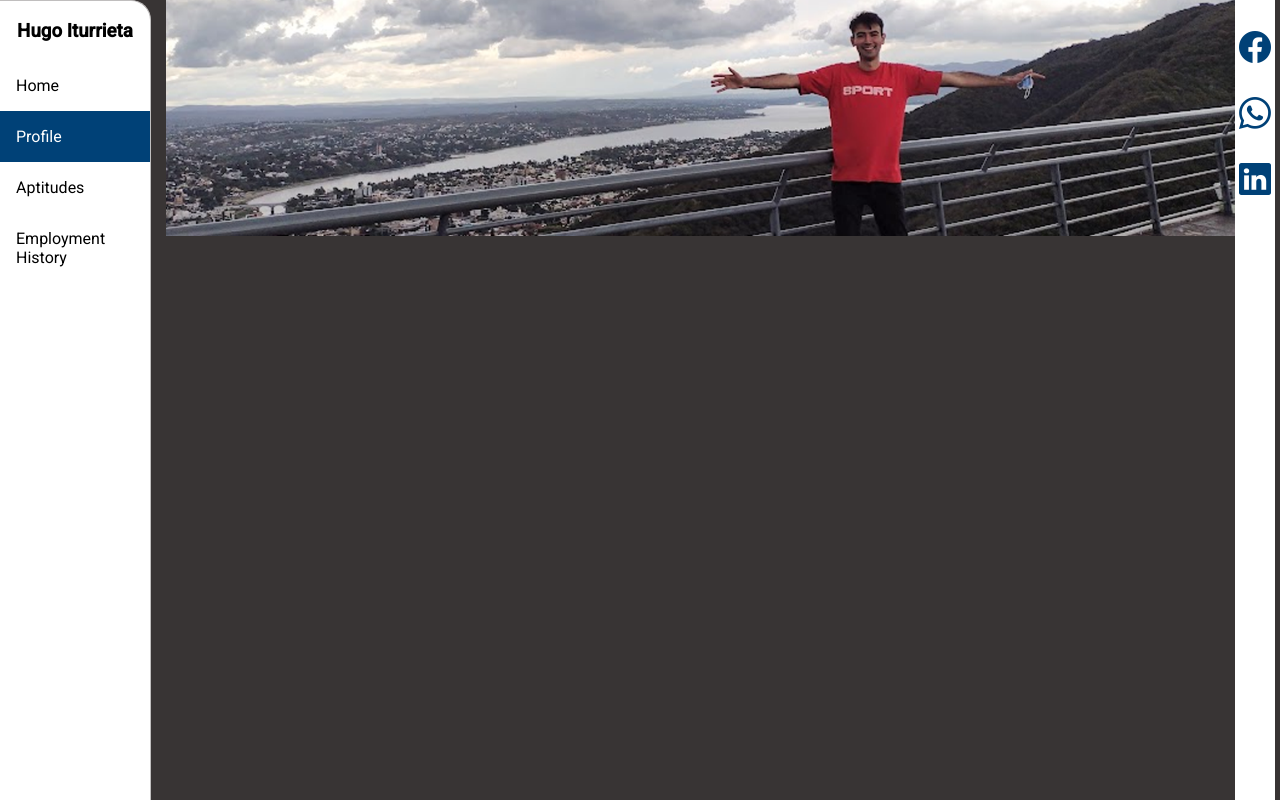
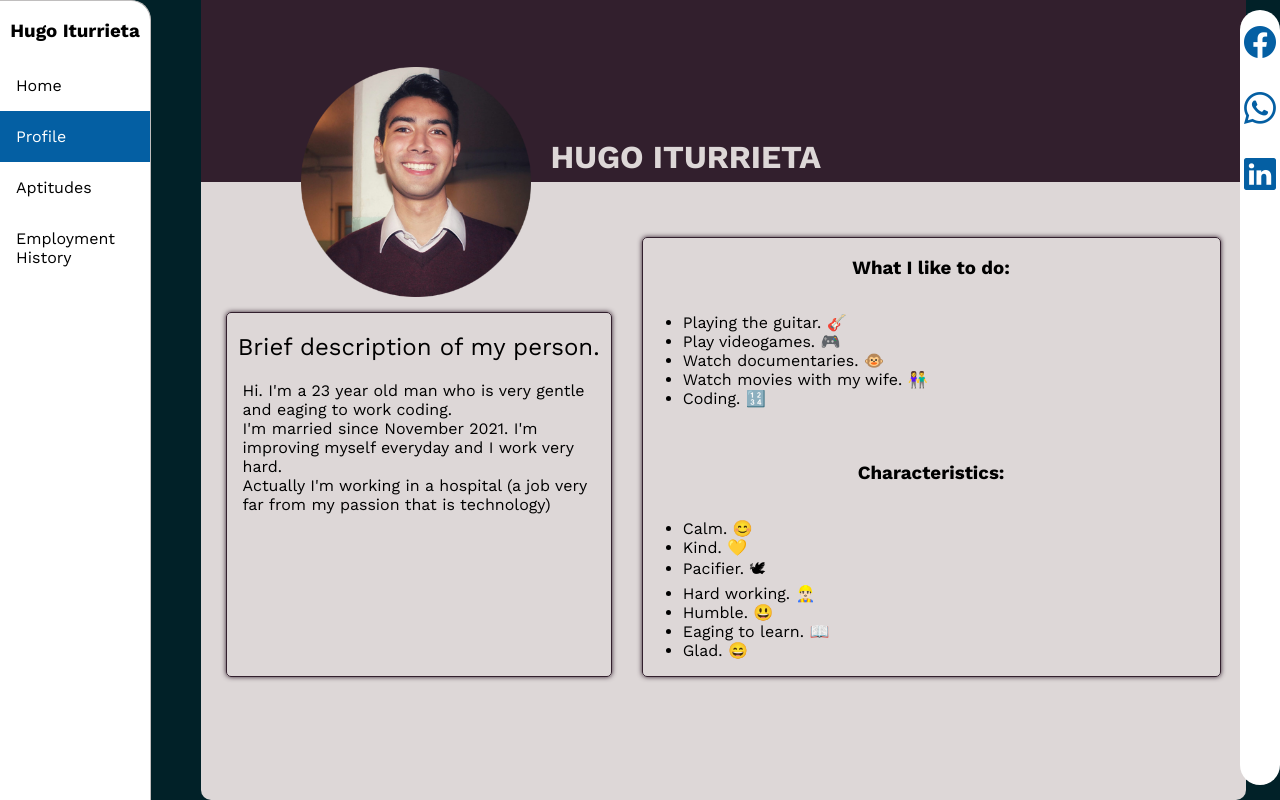
Before and after one commit to mehLabs/myPage, an Angular app: page /profile in a window 1280 px wide. Shown: the top 800 px of the page. Built offline with nearby package versions, Linux system fonts and the light colour scheme.

Commit message:
Added profile entry

```diff
--- a/package.json
+++ b/package.json
@@ -4,7 +4,7 @@
   "scripts": {
     "ng": "ng",
     "start": "ng serve",
-    "startlan": "ng serve --host 192.168.0.26",
+    "startlan": "ng serve --host 192.168.0.163",
     "build": "ng build",
     "watch": "ng build --watch --configuration development",
     "test": "ng test"
--- a/src/app/app.component.css
+++ b/src/app/app.component.css
@@ -1,3 +1,15 @@
+:root{
+    --main-color: #045fa3;
+    --background-color: #012128;
+    --blue-color: #06aaf2;
+    --orange-color: #feba3d;
+    --green-color: #9f865f;
+    --light-blue-color: #a7edfc;
+    --bordeau-color: #321F2D;
+    --light-pink-color: #DDD7D7;
+    --skin-color: #E1B19B;
+    --brown-color: #593E33;
+}
 .main-container{
     display:flex;
     padding: 0;
@@ -30,40 +42,36 @@ app-nav-bar{
 
 router-outlet{
     display: flex;
+    max-width: calc(100vw - 500px);
     justify-content: center;
     align-items: center;
     padding: 1px 16px 1px 0px; /* vertical, horizontal*/
-    height: 1000px;
+    /*height: 1000px;*/
 }
 
 app-social-media{
-    position:sticky;
+    position:fixed;
     float:right;
     width: 40px;
     margin:0;
-    margin-right: 5px;
+    right: 0px;
     top:0;
 
-    background-color: white;
 
 }
 
 
 .main{
     display:flex;
+    justify-content: center;
     padding: 0;
     margin: 0;
-    justify-content: space-between;
     width: calc(100vw - 150px);
     background-color: var(--background-color);
 }
 
-:root{
-    --main-color: rgb(0, 65, 119);
-    --background-color: #383434;
-}
 
-@media screen and  (max-width:700px) {
+@media screen and  (max-width:1185px) {
     .main-container{
         flex-direction: column;
     }
@@ -89,6 +97,9 @@ app-social-media{
         height: auto;
         position: relative;
     }
+    router-outlet{
+        padding: 0;
+    }
 
 }
 
--- a/src/app/components/profile/profile.component.css
+++ b/src/app/components/profile/profile.component.css
@@ -1,3 +1,122 @@
+.sidebar-inner a.active{
+    background-color: var(--bordeau-color);
+}
+
+
+.profile{
+    background-color: var(--light-pink-color);
+    border-radius: 10px;
+    min-height: 100vh;
+    width: 1045px;
+}
+
+
 #cover-img{
-    width: 100%;
+    border-radius: 5px;
+    height: 182px;
+    width: 1045px;
+    opacity: 0;
 }
+.cover{
+    display: flex;
+    padding: 0;
+    background-color: var(--bordeau-color);
+}
+
+.profile-pic{
+    position: absolute;
+    transform: translate(100px,-115px); /*center is 465px*/
+}
+#profile-picture{
+    height: 230px;
+}
+
+.profile-body{
+    display: flex;
+    flex-direction: row;
+    padding: 0px 25px;
+}
+
+.brief-description{
+    margin-top: 130px;
+    display: flex;
+    flex-direction: column;
+    align-items: center;
+    border-radius: 5px;
+    width: 395px;
+    min-height: 300px;
+}
+.brief-description h2{
+    font-weight: normal;
+}
+.brief-description p{
+    margin-block-start: 0;
+    margin-inline-start: 1em;
+    margin-inline-end: 1em;
+}
+
+.right-description{
+    margin-left: 30px;
+    width: 595px;
+}
+
+.title-name{
+    position: absolute;
+    padding-left: 350px;
+    transform: translateY(-65px);
+
+}
+.title-name h1{
+    color: var(--light-pink-color);
+}
+
+.interests{
+    display: flex;
+    margin-top:55px;
+    border-radius: 5px;
+    min-height: 360px;
+    flex-direction: column;
+
+}
+.interests h3{
+    text-align: center;
+}
+
+.border{
+    border: 1px solid var(--bordeau-color);
+    box-shadow: 0 0 5px var(--bordeau-color);
+}
+
+@media screen and (max-width:1145px) {
+    .profile{
+        width: calc(100vw);
+    }
+    .profile-body{
+        margin-top: 10px;
+        flex-direction: column;
+    }
+    .brief-description{
+        max-width: 90vw;
+    }
+    .right-description{
+        width: 80vw;
+        margin-left: 0px;
+    }
+    .profile-header{
+        max-width: calc(100vw - 16px);
+    }
+    #cover-img{
+        width: calc(100vw - 25px);
+    }
+    .cover{
+        width: calc(100vw - 16px);
+    }
+    .title-name{
+        width: calc(100vw - 16px);
+        margin: 0 auto;
+        position: absolute;
+        padding-left: 0;
+        text-align: center;
+        transform: translateY(-195px);
+    }
+}
--- a/src/app/components/profile/profile.component.html
+++ b/src/app/components/profile/profile.component.html
@@ -1,3 +1,61 @@
-<div class="cover">
-    <img id="cover-img" src="../../../assets/images/profile/cover.png" alt="Hugo en Villa Carlos Paz extendiendo los brazos en un mirador">
+<div class="profile">
+    <div class="profile-header">
+        <div class="cover">
+            <img id="cover-img" src="../../../assets/images/profile/cover.png" alt="Hugo en Villa Carlos Paz extendiendo los brazos en un mirador">
+        </div>
+        <div class="profile-pic">
+            <img id="profile-picture" src="../../../assets/images/profile/face.png" alt="Hugo Iturrieta sonriendo con un suéter">
+
+        </div>
+        <div class="title-name">
+            <h1>HUGO ITURRIETA</h1>
+        </div>
+    </div>
+
+    <div class="profile-body">
+        <article class="brief-description bg-white border">
+            <h2>
+                Brief description of my person.
+            </h2>
+            <p>
+                Hi. I'm a 23 year old man who is very gentle and eaging to work coding.<br>
+                I'm married since November 2021. I'm improving myself everyday and I work very hard.<br>
+                Actually I'm working in a hospital (a job very far from my passion that is technology)
+            </p>
+        </article>
+        <div class="right-description">
+
+            <article class="interests border">
+                <h3>What I like to do:</h3>
+                <ul>
+                    <li>
+                        Playing the guitar. 🎸
+                    </li>
+                    <li>
+                        Play videogames. 🎮
+                    </li>
+                    <li>
+                        Watch documentaries. 🐵
+                    </li>
+                    <li>
+                        Watch movies with my wife. 👫
+                    </li>
+                    <li>
+                        Coding. 🔢
+                    </li>
+                </ul>
+                <br>
+                <h3>Characteristics:</h3>
+                <ul>
+                    <li>Calm. 😊 </li>
+                    <li>Kind. 💛</li>
+                    <li>Pacifier. 🕊</li>
+                    <li>Hard working. 👷🏻‍♂️</li>
+                    <li>Humble. 😃</li>
+                    <li>Eaging to learn. 📖</li>
+                    <li>Glad. 😄</li>
+                </ul>
+            </article>
+        </div>
+    </div>
 </div>
--- a/src/app/components/social-media/social-media.component.html
+++ b/src/app/components/social-media/social-media.component.html
@@ -1,4 +1,4 @@
-<div class="sm-column">
+<aside class="sm-column">
     <div class="links-container">
         <a
             rel="noopener"
@@ -37,4 +37,4 @@
 
 
 
-</div>
+</aside>
--- a/src/styles.css
+++ b/src/styles.css
@@ -1,10 +1,10 @@
 /* You can add global styles to this file, and also import other style files */
-
+@import url('https://fonts.googleapis.com/css2?family=Poppins:wght@100&family=Work+Sans:wght@200;300;400;700&display=swap');
 
 
 
 body {
     margin: 0;
-    font-family: Roboto, "Helvetica Neue", sans-serif;
+    font-family: 'Work Sans', sans-serif;
     overflow-x: hidden;
 }
```
Also changed, not shown: src/assets/images/profile/face.png (added).
